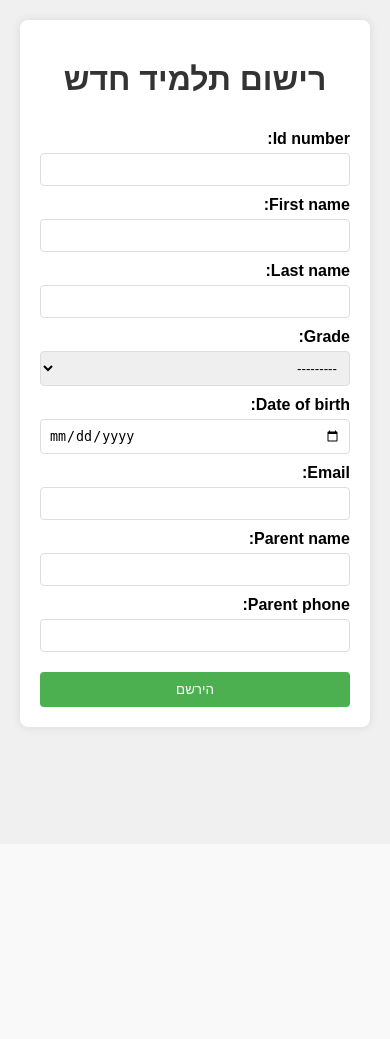
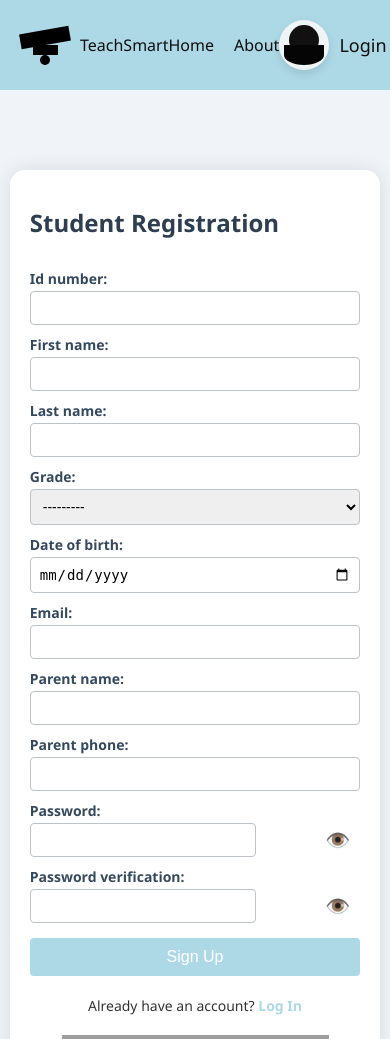
Before and after one commit to EnasJa/TEACH_SMART, a Django app: page /student_signup/ in a window 390 px wide. Shown: the top 1039 px of the page. Before the commit the page ends 732 px from the top, so only its background shows below. Run offline with Django 5.2, Linux system fonts and the light colour scheme; grey boxes are pictures that could not be loaded.

Commit message:
BSPMS2411-18 - fixing
student sign up
i fix some shings

```diff
--- /dev/null
+++ b/web/static/base.css
@@ -0,0 +1,121 @@
+header {
+    display: flex;
+    justify-content: space-between;
+    align-items: center;
+    padding: 20px;
+    background-color: #add8e6;
+    color: #0f0f0f;
+}
+
+.logo {
+    display: flex;
+    align-items: center;
+}
+
+.graduation-hat {
+    width: 50px;
+    height: 30px;
+    position: relative;
+    margin-right: 10px;
+}
+
+.hat-top {
+    width: 100%;
+    height: 50%;
+    background-color: #000;
+    position: absolute;
+    top: 0;
+    left: 0;
+    transform: rotate(-10deg);
+}
+
+.hat-base {
+    width: 50%;
+    height: 10px;
+    background-color: #000;
+    position: absolute;
+    top: 50%;
+    left: 25%;
+}
+
+.hat-tassel {
+    width: 2px;
+    height: 20px;
+    background-color: #000;
+    position: absolute;
+    top: 50%;
+    left: 50%;
+    transform: translateX(-50%);
+}
+
+.hat-tassel::after {
+    content: '';
+    width: 10px;
+    height: 10px;
+    background-color: #000;
+    border-radius: 50%;
+    position: absolute;
+    bottom: 0;
+    left: 50%;
+    transform: translateX(-50%);
+}
+
+nav ul {
+    list-style: none;
+    display: flex;
+    gap: 20px;
+    padding: 0;
+    margin: 0;
+}
+
+nav a {
+    text-decoration: none;
+    color: #0f0f0f;
+}
+
+.auth-buttons {
+    display: flex;
+    align-items: center;
+}
+
+.login-button {
+    display: flex;
+    align-items: center;
+    gap: 10px;
+    text-decoration: none;
+    color: #0f0f0f;
+    font-size: 18px;
+}
+
+.user-icon {
+    width: 50px; /* Larger size */
+    height: 50px; /* Larger size */
+    background-color: #eff4f6; /* Baby blue color */
+    border-radius: 50%;
+    position: relative;
+    cursor: pointer;
+    display: flex;
+    justify-content: center;
+    align-items: center;
+    box-shadow: 0 4px 8px rgba(0, 0, 0, 0.1); /* Adding shadow */
+}
+
+.user-icon::before {
+    content: '';
+    width: 60%;
+    height: 60%;
+    background-color: #121111; /* White color */
+    border-radius: 50%;
+    position: absolute;
+    top: 10%;
+}
+
+.user-icon::after {
+    content: '';
+    width: 80%;
+    height: 40%;
+    background-color: #050505; /* White color */
+    border-radius: 0 0 50% 50%;
+    position: absolute;
+    bottom: 10%;
+}
--- /dev/null
+++ b/web/tsweb/Templates/base.html
@@ -0,0 +1,46 @@
+<!DOCTYPE html>
+<html lang="en" dir="ltr">
+<head>
+    <meta charset="UTF-8">
+    <meta name="viewport" content="width=device-width, initial-scale=1.0">
+
+    <!-- Link to your CSS file -->
+    {% load static %}
+    <link rel="stylesheet" href="{% static 'base.css' %}">
+
+    <title>Teach Smart</title>
+</head>
+<body>
+
+    <header>
+        <div class="logo">
+            <div class="graduation-hat">
+                <div class="hat-top"></div>
+                <div class="hat-base"></div>
+                <div class="hat-tassel"></div>
+            </div>
+            <span>TeachSmart</span>
+        </div>
+        <nav>
+            <ul>
+                <li><a href="/">Home</a></li>
+                <li><a href="home.html#about">About</a></li>
+
+            </ul>
+        </nav>
+        <div class="auth-buttons">
+            <a href="#login" class="login-button">
+                <div class="user-icon"></div>
+                <span class="login-text">Login</span>
+            </a>
+        </div>
+    </header>
+
+    <main>
+        {% block content %}
+        <!-- כאן יבוא התוכן הספציפי לכל דף -->
+        {% endblock %}
+    </main>
+
+</body>
+</html>
--- a/web/tsweb/Templates/signup_student.html
+++ b/web/tsweb/Templates/signup_student.html
@@ -1,76 +1,14 @@
-<!DOCTYPE html>
-<html lang="he" dir="rtl">
-<head>
-    <meta charset="UTF-8">
-    <meta name="viewport" content="width=device-width, initial-scale=1.0">
-    <title>רישום תלמיד חדש</title>
-    <style>
-        body {
-            font-family: Arial, sans-serif;
-            background-color: #f0f0f0;
-            margin: 0;
-            padding: 20px;
-        }
-        .container {
-            max-width: 600px;
-            margin: 0 auto;
-            background-color: #ffffff;
-            padding: 20px;
-            border-radius: 8px;
-            box-shadow: 0 0 10px rgba(0,0,0,0.1);
-        }
-        h1 {
-            color: #333;
-            text-align: center;
-        }
-        form {
-            display: flex;
-            flex-direction: column;
-        }
-        label {
-            margin-top: 10px;
-            font-weight: bold;
-        }
-        input, select {
-            padding: 8px;
-            margin-top: 5px;
-            border: 1px solid #ddd;
-            border-radius: 4px;
-        }
-        button {
-            background-color: #4CAF50;
-            color: white;
-            padding: 10px;
-            border: none;
-            border-radius: 4px;
-            cursor: pointer;
-            margin-top: 20px;
-        }
-        button:hover {
-            background-color: #45a049;
-        }
-        .messages {
-            list-style: none;
-            padding: 0;
-        }
-        .messages li {
-            padding: 10px;
-            margin-bottom: 10px;
-            border-radius: 4px;
-        }
-        .messages .success {
-            background-color: #d4edda;
-            color: #155724;
-        }
-        .messages .error {
-            background-color: #f8d7da;
-            color: #721c24;
-        }
-    </style>
-</head>
-<body>
-    <div class="container">
-        <h1>רישום תלמיד חדש</h1>
+{% extends "base.html" %}
+
+{% block title %}Teacher Registration{% endblock %}
+
+{% block content %}
+
+
+
+<div class="page-container">
+    <div class="form-container">
+        <h1>Student Registration</h1>
 
         {% if messages %}
         <ul class="messages">
@@ -80,11 +18,35 @@
         </ul>
         {% endif %}
 
-        <form method="post">
+        <form method="post" id="StudentSignUpForm">
             {% csrf_token %}
+
+
+
+
+
             {% for field in form %}
                 <label for="{{ field.id_for_label }}">{{ field.label }}:</label>
-                {{ field }}
+                {% if field.name == 'password' or field.name == 'confirm_password' %}
+                    <div class="password-container">
+                        {{ field }}
+                        <span class="toggle-password" onclick="togglePasswordVisibility(this)">👁️</span>
+                    </div>
+
+
+                {% if form.non_field_errors %}
+                <ul class="non-field-errors">
+                    {% for error in form.non_field_errors %}
+                        <li>{{ error }}</li>
+                    {% endfor %}
+                </ul>
+
+
+            {% endif %}
+                {% else %}
+                    {{ field }}
+                {% endif %}
+
                 {% if field.errors %}
                     <ul class="error-list">
                         {% for error in field.errors %}
@@ -93,8 +55,193 @@
                     </ul>
                 {% endif %}
             {% endfor %}
-            <button type="submit">הירשם</button>
+
+            <button type="submit">Sign Up</button>
         </form>
+        <div class="login-option">
+            Already have an account? <a href="{% url 'login_student' %}">Log In</a>
+        </div>
     </div>
-</body>
-</html>
+    <div class="image-container"></div>
+</div>
+
+<script>
+    function togglePasswordVisibility(element) {
+        var passwordInput = element.previousElementSibling;
+        if (passwordInput.type === "password") {
+            passwordInput.type = "text";
+            element.textContent = "🔒";
+        } else {
+            passwordInput.type = "password";
+            element.textContent = "👁️";
+        }
+    }
+</script>
+
+<style>
+    body {
+        font-family: 'Segoe UI', Tahoma, Geneva, Verdana, sans-serif;
+        background-color: #f0f4f8;
+        margin: 0;
+        padding: 0;
+        color: #333;
+        min-height: 100vh;
+        display: flex;
+        flex-direction: column;
+    }
+    .page-container {
+        display: flex;
+        width: 80%;
+        max-width: 1000px;
+        background-color: #ffffff;
+        border-radius: 15px;
+        overflow: hidden;
+        box-shadow: 0 0 20px rgba(0,0,0,0.1);
+        margin: 80px auto 20px;
+    }
+    .form-container {
+        flex: 1;
+        padding: 20px;
+    }
+
+    .image-container {
+        flex: 1;
+        background-image: url('https://i.pinimg.com/originals/1d/e2/8f/1de28fec9c6b888d3c7084f8fd9712e1.jpg');
+        background-size: contain;
+        background-repeat: no-repeat;
+        background-position: center;
+        min-height: 400px;
+    }
+
+    h1 {
+        color: #2c3e50;
+        margin-bottom: 20px;
+        font-size: 24px;
+    }
+    form {
+        display: flex;
+        flex-direction: column;
+    }
+    label {
+        margin-top: 10px;
+        font-weight: bold;
+        color: #34495e;
+        font-size: 14px;
+    }
+    input, select {
+        padding: 8px;
+        margin-top: 3px;
+        border: 1px solid #bdc3c7;
+        border-radius: 4px;
+        font-size: 14px;
+    }
+    input:focus, select:focus {
+        outline: none;
+        border-color: #add8e6;
+        box-shadow: 0 0 5px #add8e6;
+    }
+    button {
+        background-color: #add8e6;
+        color: white;
+        padding: 10px;
+        border: none;
+        border-radius: 4px;
+        cursor: pointer;
+        margin-top: 15px;
+        font-size: 16px;
+        transition: background-color 0.3s ease;
+    }
+    button:hover {
+        background-color: #add8e6;
+    }
+    .messages {
+        list-style: none;
+        padding: 0;
+        margin-bottom: 10px;
+    }
+    .messages li {
+        padding: 8px;
+        margin-bottom: 5px;
+        border-radius: 4px;
+        font-weight: bold;
+        font-size: 14px;
+    }
+    .messages .success {
+        background-color: #d4edda;
+        color: #155724;
+        border: 1px solid #c3e6cb;
+    }
+    .messages .error {
+        background-color: #f8d7da;
+        color: #721c24;
+        border: 1px solid #f5c6cb;
+    }
+    .error-list {
+        color: #721c24;
+        background-color: #f8d7da;
+        border: 1px solid #f5c6cb;
+        border-radius: 4px;
+        padding: 5px;
+        margin-top: 3px;
+        list-style-type: none;
+        font-size: 12px;
+    }
+    @media (max-width: 768px) {
+        .page-container {
+            flex-direction: column;
+            width: 95%;
+        }
+        .image-container {
+            min-height: 200px;
+        }
+    }
+
+  /* זה לסיסמה */
+
+  .password-container {
+        position: relative;
+    }
+    .toggle-password {
+        position: absolute;
+        right: 10px;
+        top: 50%;
+        transform: translateY(-50%);
+        cursor: pointer;
+        font-size: 20px;
+    }
+    .password-container input {
+        padding-right: 35px;
+    }
+
+    /* Already have an account? */
+    .login-option {
+        text-align: center;
+        margin-top: 20px;
+        font-size: 14px;
+    }
+    .login-option a {
+        color: #add8e6;
+        text-decoration: none;
+        font-weight: bold;
+    }
+    .login-option a:hover {
+        text-decoration: underline;
+    }
+
+
+
+    .non-field-errors {
+        color: #721c24;
+        background-color: #f8d7da;
+        border: 1px solid #f5c6cb;
+        border-radius: 4px;
+        padding: 5px;
+        margin-top: 3px;
+        list-style-type: none;
+        font-size: 12px;
+    }
+</style>
+
+
+
+{% endblock %}
--- a/web/tsweb/forms.py
+++ b/web/tsweb/forms.py
@@ -5,6 +5,9 @@
 
 
 class StudentSignUpForm(forms.ModelForm):
+    password = forms.CharField(widget=forms.PasswordInput, label=("Password"))
+    confirm_password = forms.CharField(widget=forms.PasswordInput, label=("Password verification"))
+
     class Meta:
         model = Student
         fields = ['id_number', 'first_name', 'last_name', 'grade', 'date_of_birth', 'email', 'parent_name', 'parent_phone']
@@ -35,6 +38,19 @@
         if not phone.startswith(('05')):
             raise ValidationError("A phone number must start with 05 .")
         return phone
+
+    def clean(self):
+        cleaned_data = super().clean()
+        password = cleaned_data.get("password")
+        confirm_password = cleaned_data.get("confirm_password")
+
+        if password and confirm_password:
+            if len(password) < 8:
+                raise ValidationError(("The password must be at least 8 characters long."))
+            if password != confirm_password:
+                raise ValidationError(("The passwords do not match."))
+
+        return cleaned_data
 
 class TeacherSignUpForm(forms.ModelForm):
     password = forms.CharField(widget=forms.PasswordInput, label=("Password"))
--- a/web/tsweb/urls.py
+++ b/web/tsweb/urls.py
@@ -1,6 +1,7 @@
 from django.urls import path
 from . import views
 from django.contrib.auth import views as auth_views
+from django.views.generic import TemplateView
 
 urlpatterns = [
   path('',views.home,name='home'),
--- a/web/tsweb/views.py
+++ b/web/tsweb/views.py
@@ -13,7 +13,7 @@
         if form.is_valid():
             form.save()
             messages.success(request, "Registration completed successfully!")
-            return redirect('login')
+            return redirect('login_student')
         else:
             messages.error(request, "Please correct the errors below.")
     else:
@@ -26,7 +26,7 @@
         if form.is_valid():
             form.save()
             messages.success(request, "Registration completed successfully!")
-            return redirect('login')  # או לכל דף אחר שתרצה
+            return redirect('login_teacher')  # או לכל דף אחר שתרצה
         else:
             messages.error(request, "Please correct the errors below.")
     else:
--- a/web/web/settings.py
+++ b/web/web/settings.py
@@ -116,7 +116,10 @@
 # Static files (CSS, JavaScript, Images)
 # https://docs.djangoproject.com/en/5.0/howto/static-files/
 
-STATIC_URL = 'static/'
+STATIC_URL = '/static/'
+STATICFILES_DIRS = [
+    BASE_DIR / "static",
+]
 
 # Default primary key field type
 # https://docs.djangoproject.com/en/5.0/ref/settings/#default-auto-field
```
Also changed, not shown: web/tsweb/models.py (+7 -0 lines), web/db.sqlite3, web/tsweb/migrations/0003_student_password.py (added).
